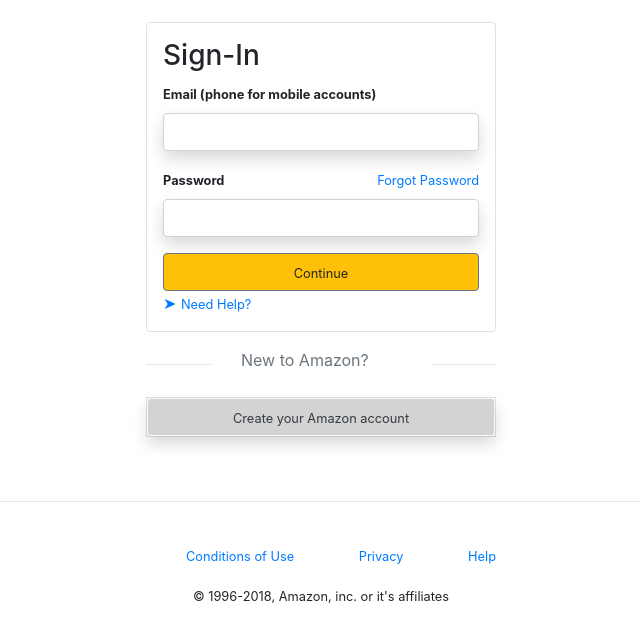
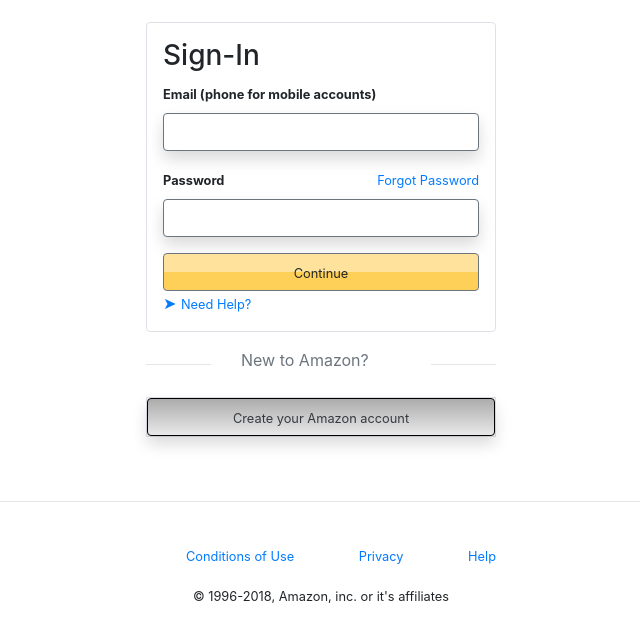
Before and after one commit to coc0dev/fake-amazon, a plain HTML site: page index.html in a window 1280 px wide. Shown: the part 59-700 px from the top of the page, without its empty margins (319-959 px from the left). Drawn offline with nearby package versions, Linux system fonts and the light colour scheme.

Commit message:
third commit

```diff
--- a/css/main.css
+++ b/css/main.css
@@ -22,11 +22,16 @@ ul {
   list-style-type: none;
 }
 
+#continue-button {
+  background-image: linear-gradient( #FFE39D 49%,
+  #FFE7AA 50%, #FFD057 51%);
+}
+
 #submit-button {
-  background-color: lightgray;
-  border-color:
+  background-image: linear-gradient(rgb(172, 172, 172),rgb(233, 233, 233));
+  border-color: black;
 }
 
 #submit-button:hover {
-  background-color: rgb(207, 204, 204);
+  background-color: rgb(206, 206, 206);
 }
--- a/index.html
+++ b/index.html
@@ -36,19 +36,19 @@
             <form>
               <div class="form-group">
                 <label for="exampleInputEmail1"><small><strong>Email (phone for mobile accounts)</strong></small></label>
-                <input type="email" class="shadow form-control" id="exampleInputEmail1" aria-describedby="emailHelp">
+                <input type="email" class="shadow form-control border-secondary" id="exampleInputEmail1" aria-describedby="emailHelp">
                 <!-- <small id="emailHelp" class="form-text text-muted">We'll never share your email with anyone else.</small> -->
               </div>
               <div class="form-group">
                 <label for="exampleInputPassword1"><small><strong>Password</strong></small></label>
                 <a class="float-right" href="#"><small>Forgot Password</small></a>
-                <input type="password" class="shadow form-control" id="exampleInputPassword1">
+                <input type="password" class="shadow form-control border-secondary" id="exampleInputPassword1">
               </div>
               <!-- <div class="form-group form-check">
                 <input type="checkbox" class="form-check-input" id="exampleCheck1">
                  <label class="form-check-label" for="exampleCheck1">Check me out</label>
               </div> -->
-              <button type="submit" class="border-secondary btn btn-warning btn-block"><small>Continue</small></button>
+              <button id="continue-button" type="submit" class="border-secondary btn btn-block"><small>Continue</small></button>
             </form>
             <div>
               <a href="#">&#10148; <small>Need Help?</small></a>
@@ -59,6 +59,7 @@
             <div class="col-6">New to Amazon?</div>
             <div class="col-3"><hr></div>
         </div>
+
           <div class="border mb-5">
             <button id="submit-button" type="submit" class="shadow btn btn-light btn-block text-dark"><small>Create your Amazon account</small></button>
           </div>
```
Also changed, not shown: 1 other file.
